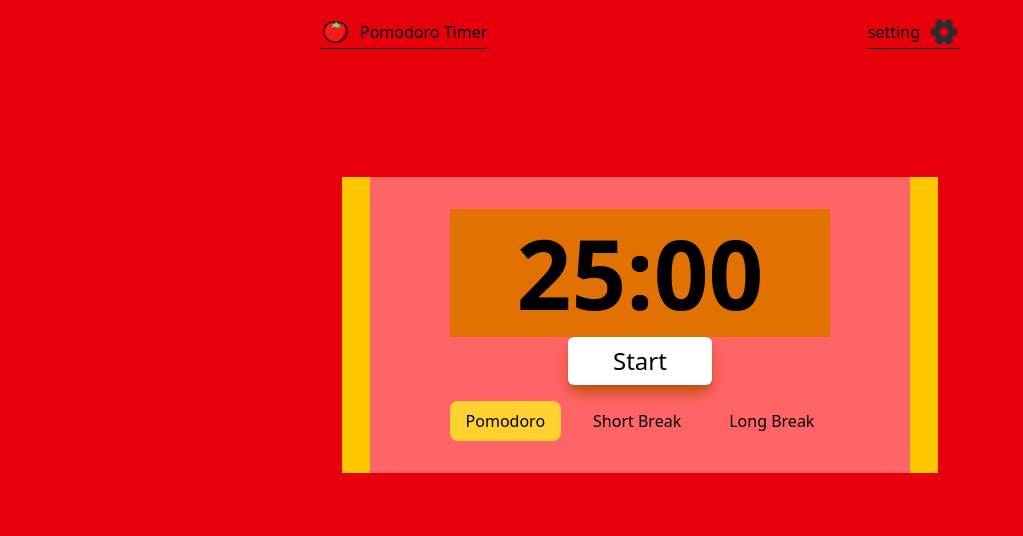
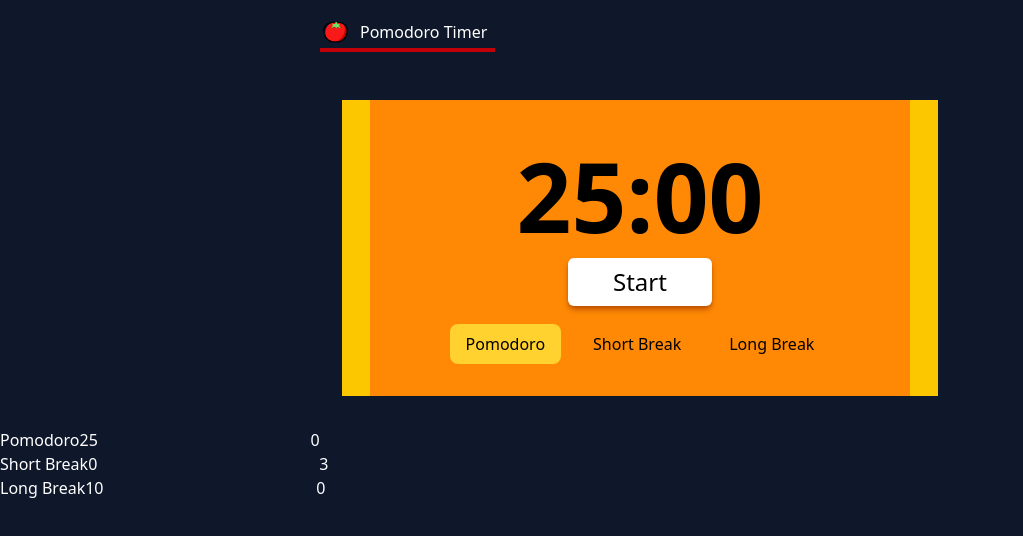
Before and after one commit to reSkriptII/pomodoro-timer, a React (Vite) app: page / in a window 1280 px wide. Shown: the top 536 px of the page, without its empty margins (0-1023 px from the left). Built offline with nearby package versions, Linux system fonts and the light colour scheme.

Commit message:
add setting logic. change styling

```diff
--- a/src/App.tsx
+++ b/src/App.tsx
@@ -1,38 +1,63 @@
-import { useState, useRef } from 'react'
+import { useState } from 'react'
 import { Timer } from './Timer.tsx'
 import { StateSelector } from './StateSelector.tsx';
+import { TimerSetting } from './TimerSetting.tsx';
 
 type stage_t = 'Pomodoro' | 'Short Break' | 'Long Break';
 
 export default function App() {
+  const [timeSetting, setTimeSetting] = useState(initialTimeSetting)
   const [stage, setStage] = useState<stage_t>('Pomodoro');
 
+  function handleTimeout() {
+    console.log('timeout')
+    if (stage === 'Pomodoro') {
+      setStage('Short Break');
+      console.log('podo')
+    } else {
+      setStage('Pomodoro');
+      console.log('break')
+    }
+
+    if(Notification.permission === 'granted') {
+      new Notification(stage + ' timeout')
+      console.log('notified')
+    }
+  }
+
+  function handleTimeSettingChange(stage: stage_t, value: number) {
+    console.log(stage + value)
+    setTimeSetting({
+      ...timeSetting,
+      [stage]: value
+    })
+  }
+  console.log(timeSetting)
   return (
-    <div className='bg-red-600 min-h-screen'>
+    <div className='bg-slate-900 min-h-screen'>
       <HeaderBar />
-      <div className='flex justify-center items-center pt-12 md:pt-28'>
-        <div className='bg-red-400 md:px-20 px-4 py-8 border-x-28 border-x-yellow-400 '>
-          <Timer key={stage} stage={stage} />
-          <StateSelector stage={stage} onChange={setStage} />
-        </div>
-
+      <div className='bg-orange-400 md:px-20 px-4 py-8 mx-auto my-8 w-fit border-x-28 border-x-yellow-400'>
+        <Timer key={stage} stage={stage} timeSetting={timeSetting} onTimeout={handleTimeout} />
+        <StateSelector stage={stage} onChange={setStage} />
       </div>
-
+      <TimerSetting setting={timeSetting} onChange={handleTimeSettingChange} />
     </div>
   )
 }
 
 function HeaderBar() {
   return (
-    <header className='flex justify-between max-w-screen-md p-4 md:px-16 m-auto'>
-      <div className='flex gap-2 items-center border-b border-black'>
+    <header className='flex justify-between max-w-screen-md p-4 text-white md:px-16 m-auto'>
+      <div className='flex gap-2 items-center border-b-4 border-red-700 pr-2'>
         <img className='size-8' src='./tomato.svg' />
         <h1>Pomodoro Timer</h1>
-      </div>
-      <div className='flex gap-2 items-center border-b border-black'>
-        setting
-        <svg viewBox="0 0 24 24" className='size-8 hover:animate-spin' fill="none" xmlns="http://www.w3.org/2000/svg"><g id="SVGRepo_bgCarrier" stroke-width="0"></g><g id="SVGRepo_tracerCarrier" stroke-linecap="round" stroke-linejoin="round"></g><g id="SVGRepo_iconCarrier"> <path d="M20.1 9.2214C18.29 9.2214 17.55 7.9414 18.45 6.3714C18.97 5.4614 18.66 4.3014 17.75 3.7814L16.02 2.7914C15.23 2.3214 14.21 2.6014 13.74 3.3914L13.63 3.5814C12.73 5.1514 11.25 5.1514 10.34 3.5814L10.23 3.3914C9.78 2.6014 8.76 2.3214 7.97 2.7914L6.24 3.7814C5.33 4.3014 5.02 5.4714 5.54 6.3814C6.45 7.9414 5.71 9.2214 3.9 9.2214C2.86 9.2214 2 10.0714 2 11.1214V12.8814C2 13.9214 2.85 14.7814 3.9 14.7814C5.71 14.7814 6.45 16.0614 5.54 17.6314C5.02 18.5414 5.33 19.7014 6.24 20.2214L7.97 21.2114C8.76 21.6814 9.78 21.4014 10.25 20.6114L10.36 20.4214C11.26 18.8514 12.74 18.8514 13.65 20.4214L13.76 20.6114C14.23 21.4014 15.25 21.6814 16.04 21.2114L17.77 20.2214C18.68 19.7014 18.99 18.5314 18.47 17.6314C17.56 16.0614 18.3 14.7814 20.11 14.7814C21.15 14.7814 22.01 13.9314 22.01 12.8814V11.1214C22 10.0814 21.15 9.2214 20.1 9.2214ZM12 15.2514C10.21 15.2514 8.75 13.7914 8.75 12.0014C8.75 10.2114 10.21 8.7514 12 8.7514C13.79 8.7514 15.25 10.2114 15.25 12.0014C15.25 13.7914 13.79 15.2514 12 15.2514Z" fill="#292D32"></path> </g></svg>
       </div>
     </header>
   )
 }
+
+const initialTimeSetting: {[key: string]: number} = {
+  Pomodoro: 1500,
+  'Short Break': 3,
+  'Long Break': 600,
+}
--- a/src/Timer.tsx
+++ b/src/Timer.tsx
@@ -2,8 +2,15 @@ import { useState, useRef } from "react";
 
 type stage_t = 'Pomodoro' | 'Short Break' | 'Long Break';
 
-export function Timer({ stage }: { stage: stage_t }) {
+type timerProp = {
+  stage: stage_t,
+  timeSetting: {[key:string]: number},
+  onTimeout: Function,
+}
+
+export function Timer({ stage, timeSetting, onTimeout }: timerProp) {
   const [timer, setTimer] = useState(timeSetting[stage]); // time in second
+  const timerRef = useRef(timer);
   const [isRunning, setIsRunning] = useState(false);
   const timerIntervalRef = useRef<number>(undefined);
 
@@ -13,21 +20,17 @@ export function Timer({ stage }: { stage: stage_t }) {
 
     if (nextIsRunning) {
       timerIntervalRef.current = setInterval(() => {
-        setTimer(t => {
-          const nextTimer = t - 1;
+        let nextTimer = Math.max(timerRef.current - 1, 0);
+        setTimer(nextTimer);
+        timerRef.current = nextTimer;
 
-          if (nextTimer <= 0) {
-            clearInterval(timerIntervalRef.current)
-            setIsRunning(false);
+        if (nextTimer === 0) {
+          clearInterval(timerIntervalRef.current)
+          setIsRunning(false);
 
-            notify(stage)
-
-            return 0;
-          }
-
-          return nextTimer;
-
-        })}, 1000);
+          onTimeout();
+        }
+      }, 1000);
     } else {
       clearInterval(timerIntervalRef.current)
 
@@ -41,7 +44,7 @@ export function Timer({ stage }: { stage: stage_t }) {
         <button
           onClick={handleClick}
           data-active={isRunning}
-          className="block text-2xl w-36 shadow-lg shadow-amber-700 py-2 bg-white mx-auto rounded-md data-[active=true]:shadow-none mb-4 active:translate-y-0.5"
+          className="block text-2xl w-36 shadow-amber-700 py-2 bg-white mx-auto rounded-md data-[active=false]:not-active:shadow-md data-[active=false]:-translate-y-0.5 mb-4"
         >
           {isRunning? 'Pause' : 'Start'}
         </button>
@@ -55,21 +58,8 @@ function TimerDisplay({ timer }: { timer: number }) {
   const display = ('0' + Math.floor(timer / 60)).slice(-2) + ':' + ('0' + (timer % 60)).slice(-2);
 
   return (
-    <div className='text-5xl sm:text-8xl text-center font-bold bg-amber-600 size-full px-2 py-4 xs:py-8'>
+    <div className='text-5xl sm:text-8xl text-center font-bold size-full px-2 py-4 xs:py-8'>
       { display }
     </div>
   )
 }
-
-function notify(stage: stage_t) {
-  if(Notification.permission === 'granted') {
-    new Notification(stage + ' timeout')
-    console.log('notified')
-  }
-}
-
-const timeSetting: {[key: string]: number} = {
-  Pomodoro: 1500,
-  'Short Break': 3,
-  'Long Break': 600,
-}
--- /dev/null
+++ b/src/TimerSetting.tsx
@@ -0,0 +1,27 @@
+type timerSettingProp = {
+  setting: {[key: string]: number},
+  onChange: Function
+}
+
+export function TimerSetting({ setting, onChange }: timerSettingProp) {
+
+  return (
+    <div className="text-white">
+      {['Pomodoro', 'Short Break', 'Long Break'].map(value => (
+        <div key={value}>
+          {value}
+          <input
+            type="number"
+            value={Math.round(setting[value] / 60)}
+            onChange={e => onChange(value, +e.target.value * 60 + (setting[value] % 60))}
+          />
+          <input
+            type="number"
+            value={setting[value] % 60}
+            onChange={e => onChange(value, +e.target.value + Math.floor(setting[value] / 60) * 100 )}
+          />
+        </div>
+      ))}
+    </div>
+  )
+}
--- a/src/context.ts
+++ /dev/null
@@ -1 +0,0 @@
-import { createContext } from "react";
```
